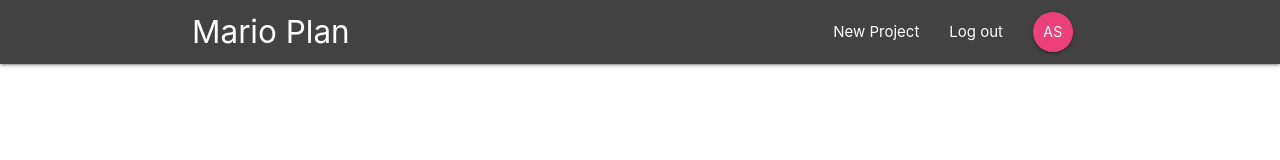
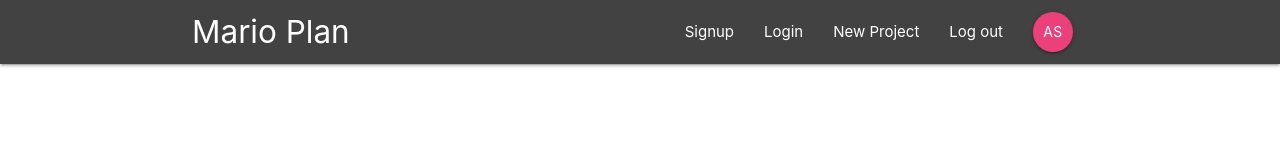
Before and after one commit to TB831/FirebaseProjectManger, a React (Create React App) app: page / in a window 1280 px wide. Shown: the top 160 px of the page. Built offline with nearby package versions, Linux system fonts and the light colour scheme.

Commit message:
Added SignedOutLinks component. Nested into the NavBar

```diff
--- a/src/components/NavBar.js
+++ b/src/components/NavBar.js
@@ -1,6 +1,7 @@
 import React from 'react';
 import { Link } from 'react-router-dom';
 import SignedInLinks from './SignedInLinks';
+import SignedOutLinks from './SignedOutLinks';
 
 const NavBar = () => {
   return (
@@ -8,6 +9,7 @@
       <div className="container">
         <Link to="/" className="brand-logo">Mario Plan</Link>
         <SignedInLinks />
+        <SignedOutLinks />
       </div>
     </nav>
   );
--- /dev/null
+++ b/src/components/SignedOutLinks.js
@@ -0,0 +1,13 @@
+import React from 'react';
+import { NavLink } from 'react-router-dom';
+
+const SignedInLinks = () => {
+  return (
+    <ul className="right">
+      <li><NavLink to="/">Signup</NavLink></li>
+      <li><NavLink to="/">Login</NavLink></li>
+    </ul>
+  )
+}
+
+export default SignedInLinks;
```
